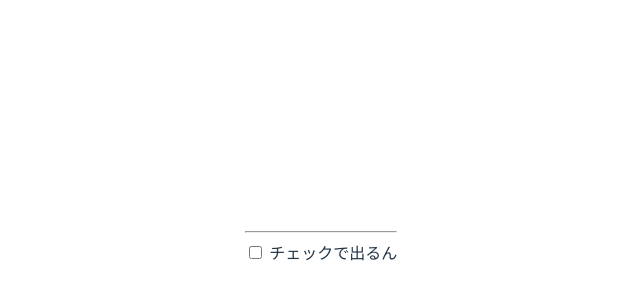
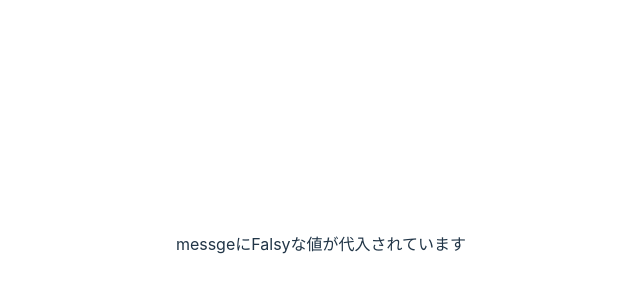
Before and after one commit to divergen371/study_svelte, a Svelte app in the folder svelte-study/: page / in a window 1280 px wide. Shown: the part 156-456 px from the top of the page, without its empty margins (319-959 px from the left). Built offline with nearby package versions, Linux system fonts and the light colour scheme.

Commit message:
:alembic: 条件分岐

```diff
--- a/svelte-study/src/App.svelte
+++ b/svelte-study/src/App.svelte
@@ -1,12 +1,9 @@
 <script>
-  import Life from "./Life.svelte";
-  let isShow = false;
+  let message = undefined;
 </script>
 
-{#if isShow}
-  <Life />
+{#if message}
+  <p>message:{message}</p>
+{:else}
+  <p>messgeにFalsyな値が代入されています</p>
 {/if}
-
-<hr>
-<input type="checkbox" bind:checked={isShow}>
-チェックで出るん
```
